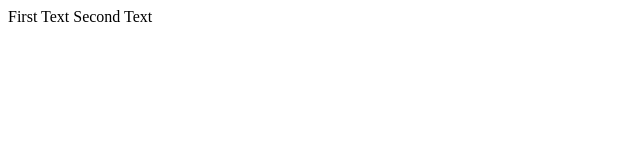
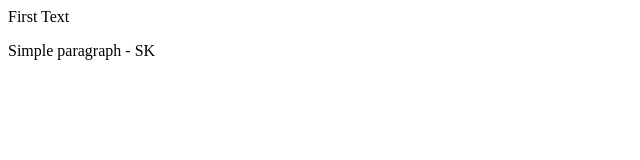
Before and after one commit to Rohit152002/Git-Demo, a plain HTML site: page index.html in a window 1280 px wide. Shown: the whole page, without its empty margins (0-640 px from the left). Drawn offline with Linux system fonts and the light colour scheme.

Commit message:
Add para Remove text

```diff
--- a/index.html
+++ b/index.html
@@ -7,6 +7,6 @@
 </head>
 <body>
     First Text
-    Second Text
+    <p>Simple paragraph - SK</p>
 </body>
 </html>
```
